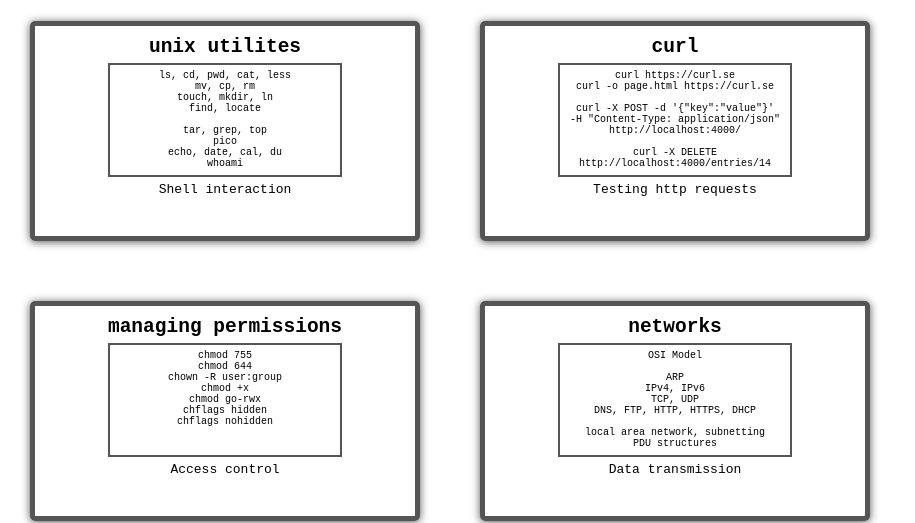
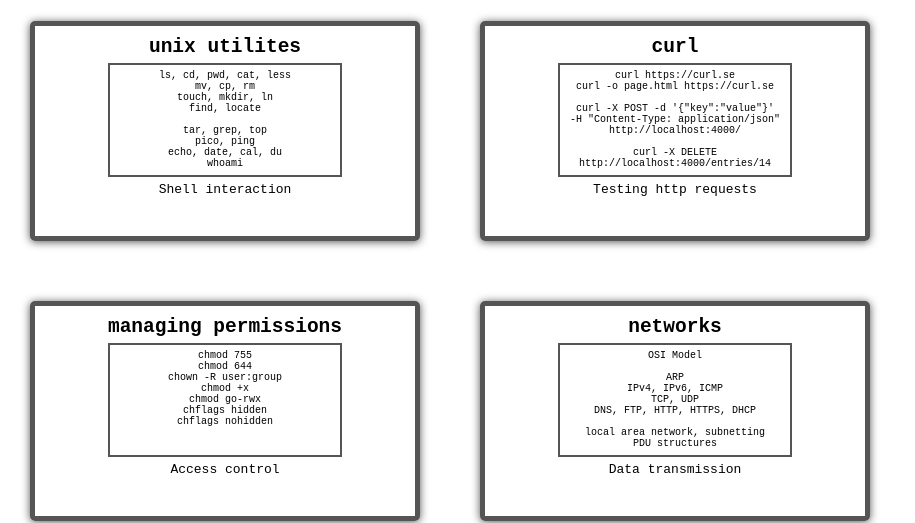
Before and after one commit to airplanemodes/airplane-gh, a website: page index.html in a window 1280 px wide. Shown: the part 683-1206 px from the top of the page, without its empty margins (0-915 px from the left). Drawn offline with Linux system fonts and the light colour scheme.

Commit message:
ICMP, ping

```diff
--- a/index.html
+++ b/index.html
@@ -119,7 +119,7 @@
                 touch, mkdir, ln<br>
                 find, locate<br><br>
                 tar, grep, top<br>
-                pico<br>
+                pico, ping<br>
                 echo, date, cal, du<br>
                 whoami
               </code>
@@ -167,7 +167,7 @@
               <code>
                 OSI Model<br><br>
                 ARP<br>
-                IPv4, IPv6<br>
+                IPv4, IPv6, ICMP<br>
                 TCP, UDP<br>
                 DNS, FTP, HTTP, HTTPS, DHCP<br><br>
                 local area network, subnetting<br>
```
